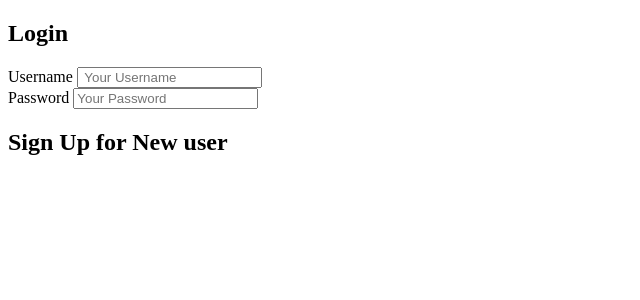
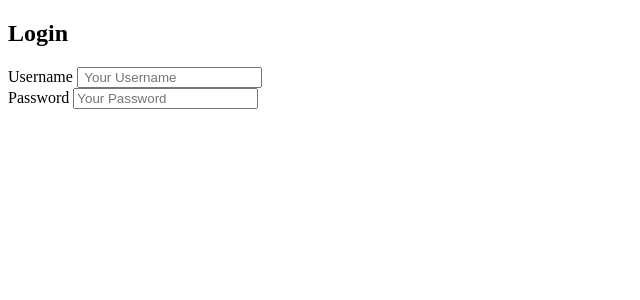
Before and after one commit to PritamChk/TODO, a Python web app: template todo/templates/login.html in a window 1280 px wide. Shown: the top 300 px of the page, without its empty margins (0-640 px from the left). Run offline with Jinja, Linux system fonts and the light colour scheme; the template is opened without the code that fills it, so the values that code supplies are empty.

Commit message:
dev-branch create

```diff
--- a/todo/templates/login.html
+++ b/todo/templates/login.html
@@ -24,10 +24,6 @@
         </div>
         <div>
             <!-- create new account if user does not exists -->
-            <h2>Sign Up for New user</h2>
-            <form action="#" method="GET">
-
-            </form>
         </div>
     </div>
 </body>
```
